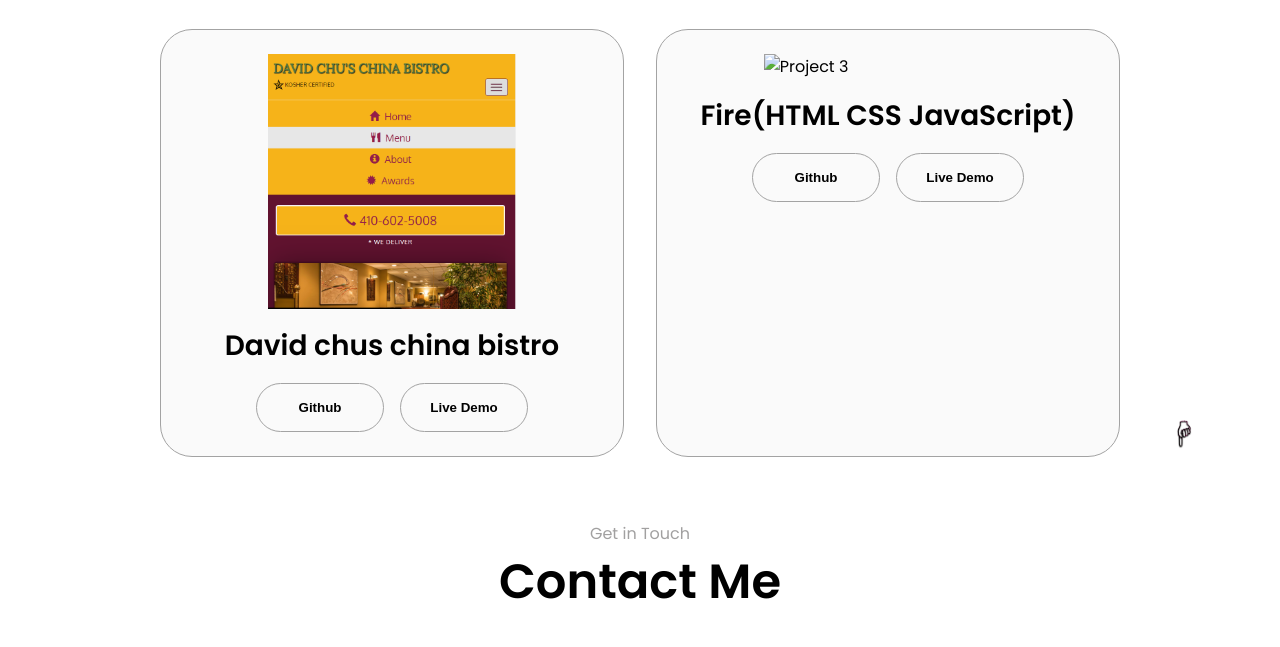
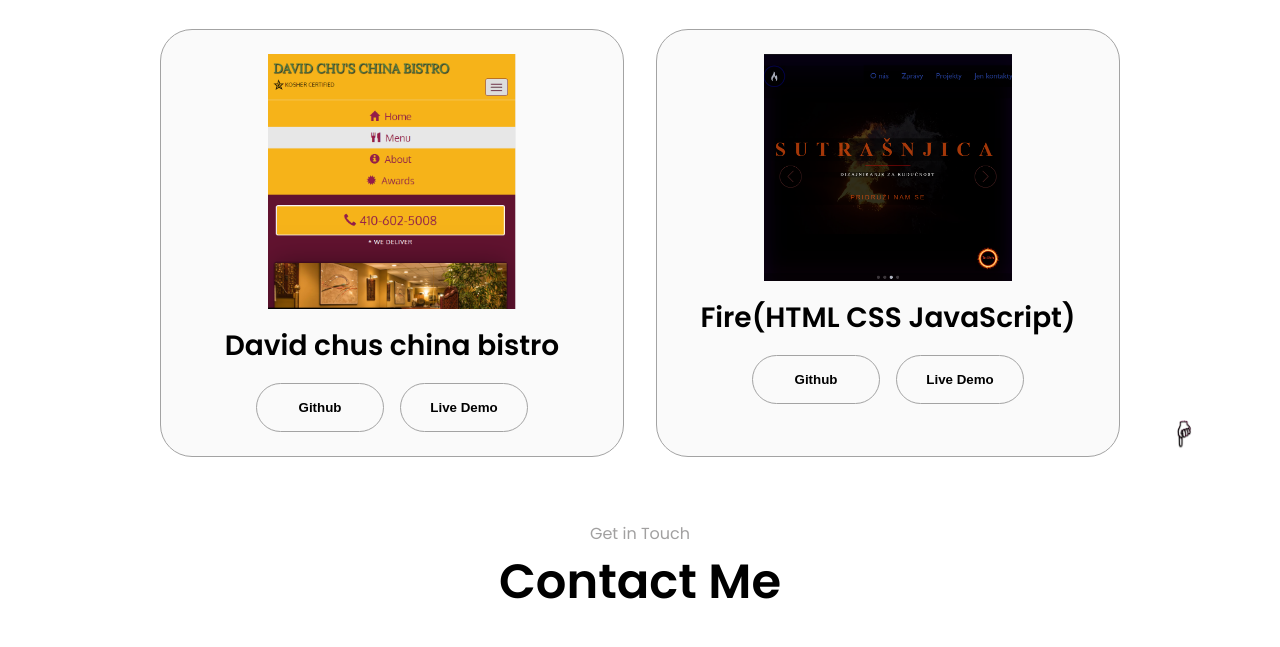
Before and after one commit to tetiana-a/portfolio1, a plain HTML site: page index.html in a window 1280 px wide. Shown: the part 3946-4593 px from the top of the page. Drawn offline with Linux system fonts and the light colour scheme.

Commit message:
Update index.html

```diff
--- a/index.html
+++ b/index.html
@@ -450,7 +450,7 @@
           <div class="details-container color-container">
             <div class="article-container">
               <img
-                src="./assets/fire.jpg"
+                src="./assets/fire.png"
                 alt="Project 3"
                 class="project-img"
               />
```
